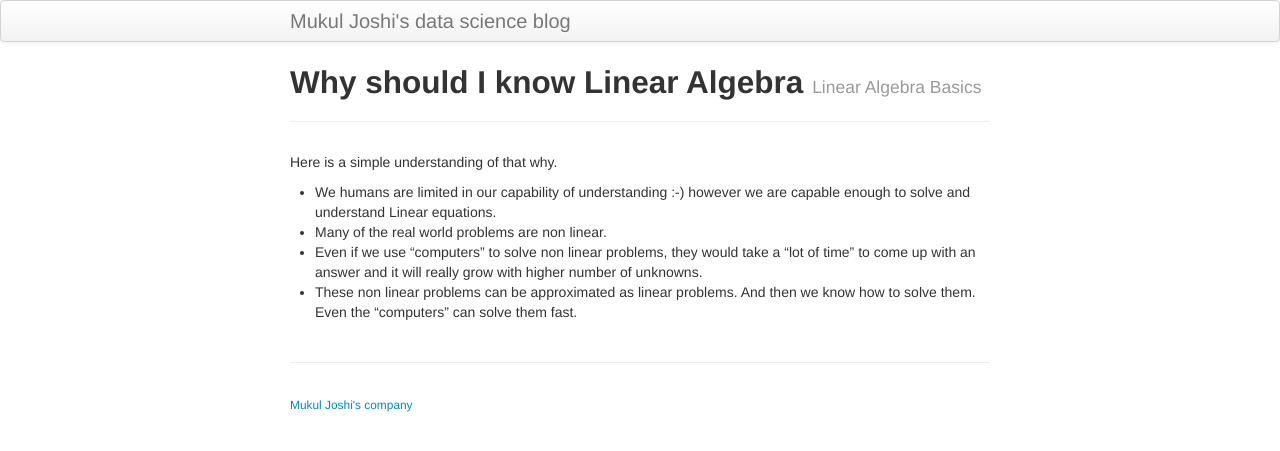
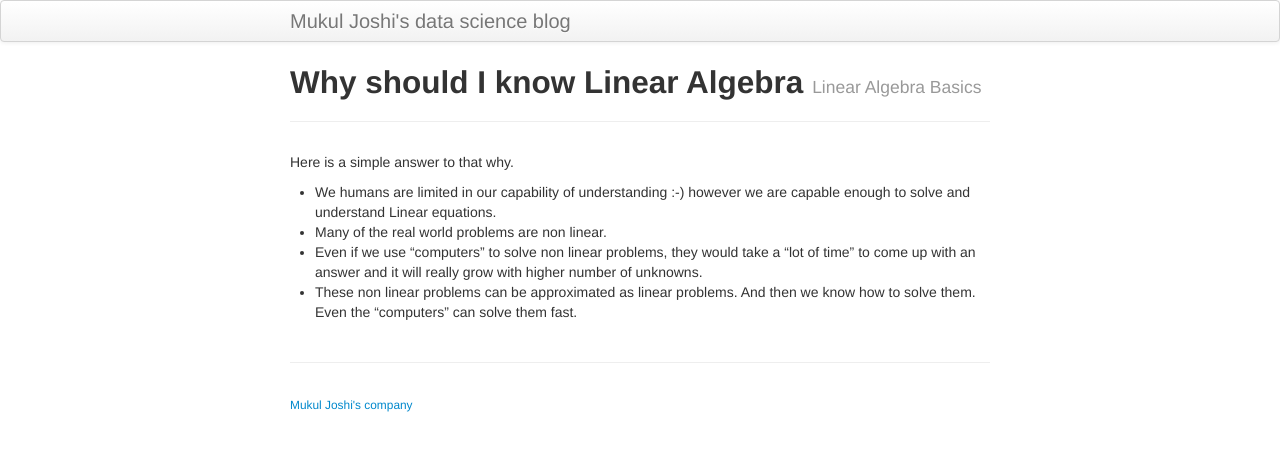
Before and after one commit to MukulJoshiPune/data_science_blog, a Jekyll site: the page built from pages/linearalgebra/why.md, in a window 1280 px wide. Shown: the top 451 px of the page. Built offline with Jekyll 4.4.1, drawn with Linux system fonts in a browser that asks for light colours.

Commit message:
changed why page

```diff
--- a/pages/linearalgebra/why.md
+++ b/pages/linearalgebra/why.md
@@ -4,7 +4,7 @@ title: Why should I know Linear Algebra
 tagline: Linear Algebra Basics
 ---
 
-Here is a simple understanding of that why.
+Here is a simple answer to that why.
 
 * We humans are limited in our capability of understanding :-) however we are capable enough to solve and understand Linear equations.
 * Many of the real world problems are non linear.
```
